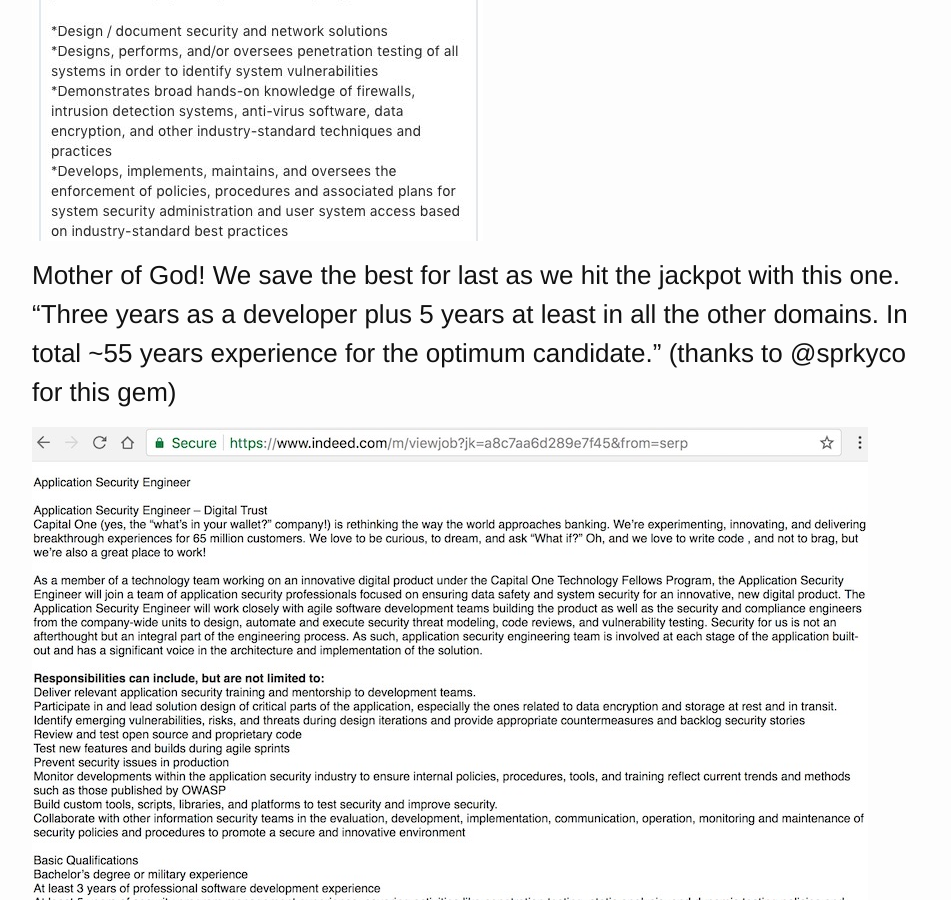
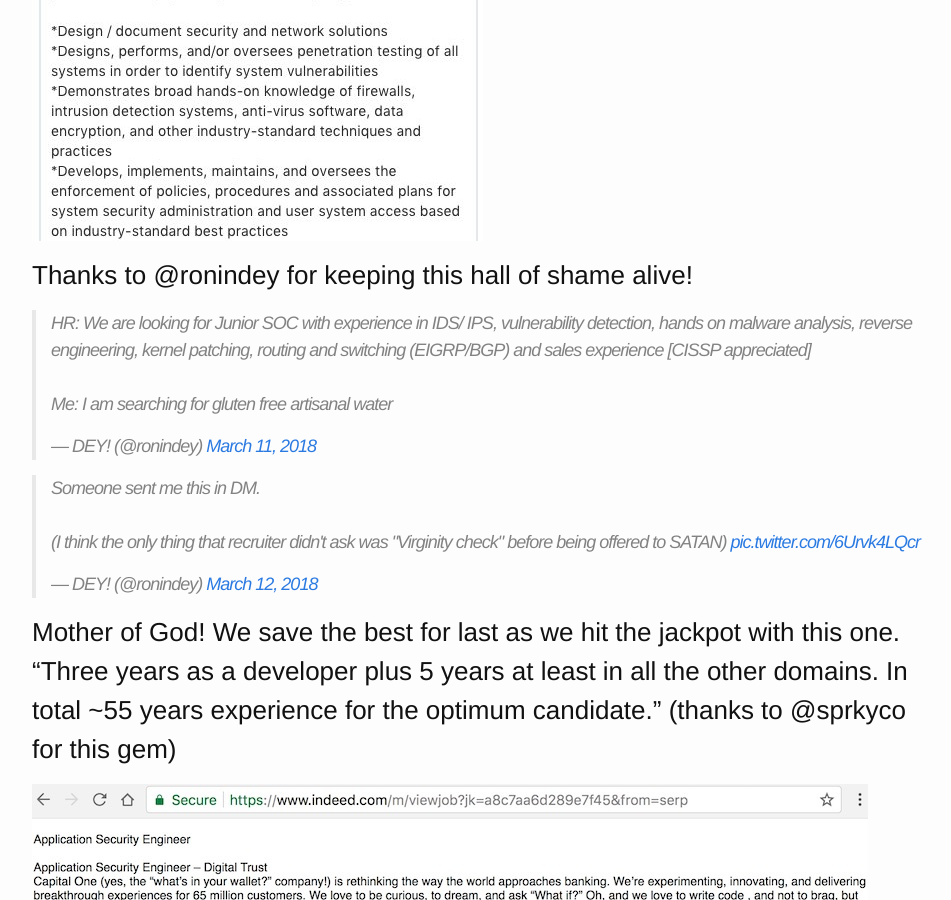
Before and after one commit to mchow01/mchow01.github.io, a Jekyll site: the page built from _posts/2017-08-16-hall-of-shame-job-postings-recruiting.md, in a window 1280 px wide and 900 px high, scrolled down 10794 px. Shown: the whole window, without its empty margins (158-1109 px from the left). Built offline with Jekyll 4.4.1, drawn with Linux system fonts in a browser that asks for light colours; comment, search, counter and statistics services are not loaded.

Commit message:
Updated Hall of Shame

```diff
--- a/_posts/2017-08-16-hall-of-shame-job-postings-recruiting.md
+++ b/_posts/2017-08-16-hall-of-shame-job-postings-recruiting.md
@@ -73,6 +73,14 @@
 
 ![Hall of Shame Job Posting](/images/hos_016a.jpg)
 
+### Thanks to @ronindey for keeping this hall of shame alive!
+
+<blockquote class="twitter-tweet" data-lang="en"><p lang="en" dir="ltr">HR: We are looking for Junior SOC with experience in IDS/ IPS, vulnerability detection, hands on malware analysis, reverse engineering, kernel patching, routing and switching (EIGRP/BGP) and sales experience [CISSP appreciated]<br><br>Me: I am searching for gluten free artisanal water</p>&mdash; DEY! (@ronindey) <a href="https://twitter.com/ronindey/status/972984798938624000?ref_src=twsrc%5Etfw">March 11, 2018</a></blockquote>
+
+<blockquote class="twitter-tweet" data-lang="en"><p lang="en" dir="ltr">Someone sent me this in DM.<br><br>(I think the only thing that recruiter didn&#39;t ask was &quot;Virginity check&quot; before being offered to SATAN) <a href="https://t.co/6Urvk4LQcr">pic.twitter.com/6Urvk4LQcr</a></p>&mdash; DEY! (@ronindey) <a href="https://twitter.com/ronindey/status/973294188308697089?ref_src=twsrc%5Etfw">March 12, 2018</a></blockquote>
+<script async src="https://platform.twitter.com/widgets.js" charset="utf-8"></script>
+
+
 ### Mother of God! We save the best for last as we hit the jackpot with this one. "Three years as a developer plus 5 years at least in all the other domains. In total ~55 years experience for the optimum candidate." (thanks to @sprkyco for this gem)
 
 ![Hall of Shame Job Posting](/images/hos_010.jpg)
```
Also changed, not shown: 2 other files.
